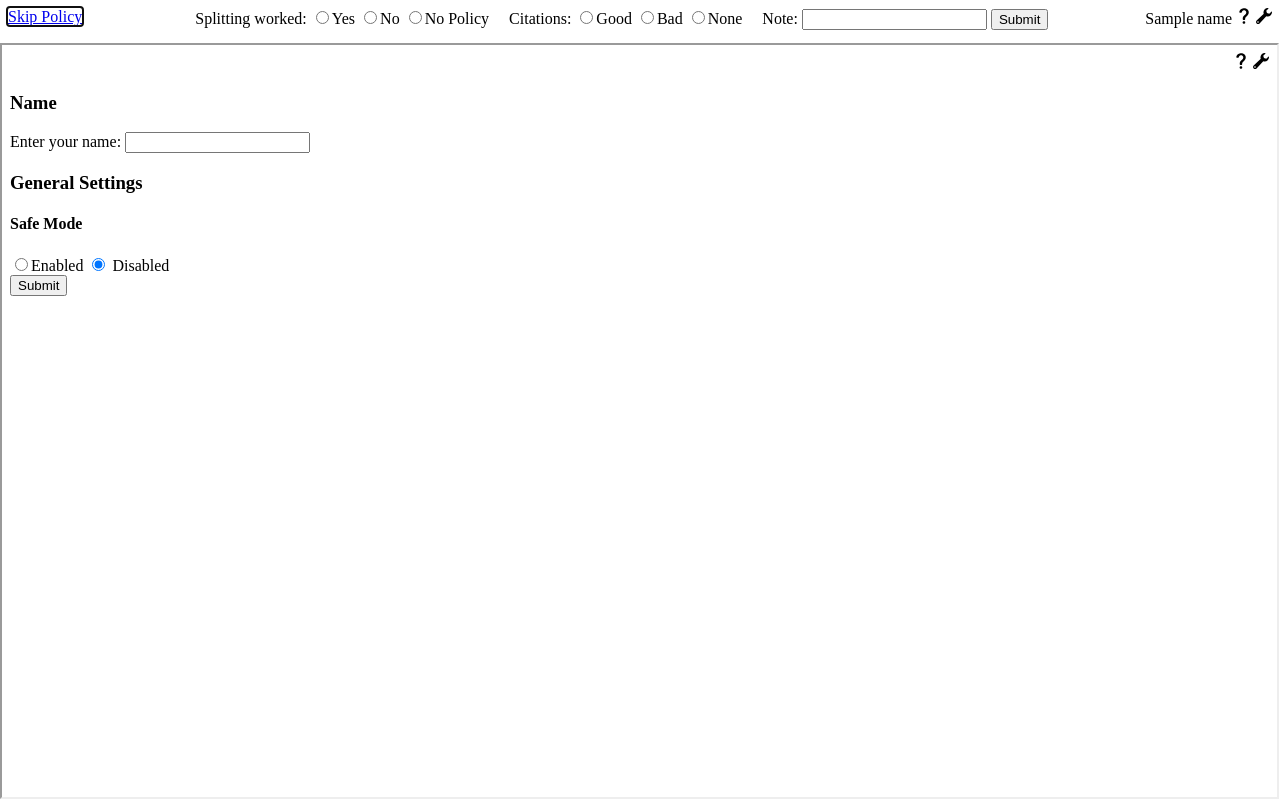
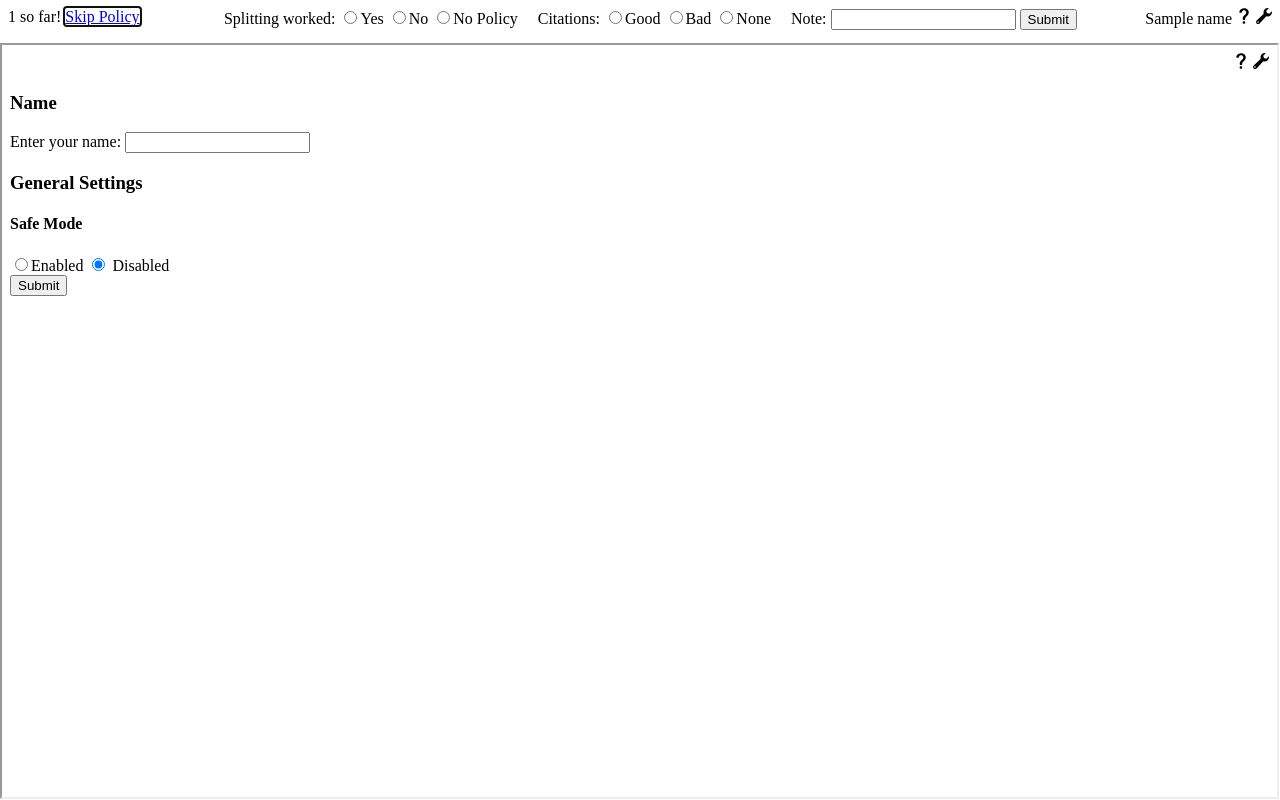
Before and after one commit to cuijimg/policy-extraction, a Flask app: template viewer/templates/policy.html in a window 1280 px wide. Run offline with Flask 2, Linux system fonts and the light colour scheme; the template is opened without the code that fills it: most values are stand-ins (such as "Sample title", 1, 10 or a date in 2020).

Commit message:
decisions counter

```diff
--- a/viewer/app.py
+++ b/viewer/app.py
@@ -1,3 +1,4 @@
+import bs4
 import pandas as pd
 import pathlib
 import random
@@ -116,6 +117,7 @@ def settings():
 
 @app.route('/', methods=['GET', 'POST'])
 def view_patent():
+    global decisions_counter
     global tmp_pol_dict
     # First get the user settings.
     cookie = request.cookies.get('userID', None)
@@ -129,11 +131,12 @@ def view_patent():
                'isGood': form.get('isGood', ''), 'citation': form.get('cit', ''),
                'comment': form.get('text', '')}
         with open('decisions.json', 'a') as ofile:
+            decisions_counter += 1
             ofile.write(json.dumps(dat) + '\n')
 
     id, policy = pol.next_result()
     user_policy_dict[cookie] = id, policy
-    return render_template('policy.html', name=setting.name, id=id)
+    return render_template('policy.html', name=setting.name, id=id, counter=decisions_counter)
 
 
 @app.route('/policy')
@@ -146,7 +149,12 @@ def get_policy():
 
     policy = user_policy_dict[user][1]
     if setting.safe:
-        replace_all_links(policy)
+        if type(policy) is str:
+            try:
+                policy = bs4.BeautifulSoup(policy, 'lxml')
+                replace_all_links(policy)
+            except Exception as err:
+                policy = f'Encountered {str(err)} while removing links'
     if policy is None:
         return "Error"
     return str(policy)
@@ -162,8 +170,16 @@ def help_route():
         setting = user_settings[user]
     return render_template('help.html', name=setting.name if setting is not None else None)
 
+
 user_policy_dict = {}
 pol = Policies(policy_path)
 user_settings = {}
+if pathlib.Path('decisions.json').exists():
+    with open('decisions.json') as ifile:
+        for i, l in enumerate(ifile):
+            pass
+    decisions_counter = i + 1
+else:
+    decisions_counter = 0
 if __name__ == '__main__':
     app.run(ip)
--- a/viewer/static/policy.css
+++ b/viewer/static/policy.css
@@ -11,9 +11,10 @@
     justify-content: space-between;
 }
 
-#skip_policy {
+#menu_left {
     margin-right: auto;
 }
+
 
 /* The center, decision part */
 #res {
--- a/viewer/templates/policy.html
+++ b/viewer/templates/policy.html
@@ -10,7 +10,10 @@
 
 <div id="response_header">
 
-    <span id="skip_policy"><a autofocus="True" href="/">Skip Policy</a></span>
+    <span id="menu_left">
+        <span id="counter">{{ counter }} so far! </span>
+        <span id="skip_policy"><a autofocus="True" href="/">Skip Policy</a></span>
+    </span>
 
     <form id="res" method="post">
         <span>Splitting worked:
@@ -37,6 +40,7 @@
             <span>
                 <a href="/login"><img src="/static/wrench-svgrepo-com.svg"/></a>
             </span>
+        </span>
     </span>
 
 </div>
```
